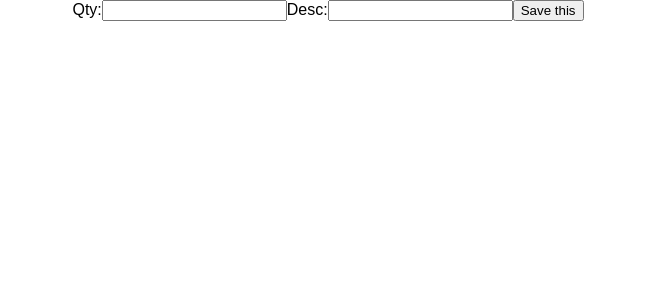
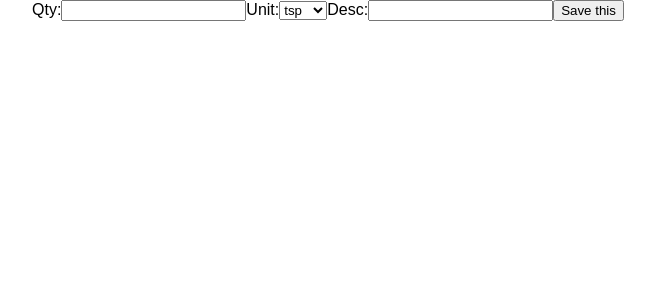
Before and after one commit to psollars/cucina, a React (Create React App) app in the folder client/: page / in a window 1280 px wide. Shown: the top 300 px of the page, without its empty margins (312-967 px from the left). Built offline with nearby package versions, Linux system fonts and the light colour scheme.

Commit message:
add unit of measure dropdown

```diff
--- a/client/src/components/App.js
+++ b/client/src/components/App.js
@@ -3,10 +3,10 @@ import "./../styles/App.css";
 
 class App extends Component {
   constructor(props) {
-    super(props)
+    super(props);
     this.state = {
-
-    }
+      unit: "tsp"
+    };
   }
 
   render() {
@@ -14,30 +14,43 @@ class App extends Component {
       <div className="App">
         <label>
           Qty:
-          <input onChange={this.handleQty}/>
+          <input onChange={this.handleQty} />
+        </label>
+        <label>
+          Unit:
+          <select onChange={this.handleUnit}>
+            <option value="tsp">tsp</option>
+            <option value="tbsp">tbsp</option>
+            <option value="cup">cup</option>
+            <option value="ml">ml</option>
+          </select>
         </label>
         <label>
           Desc:
-          <input onChange={this.handleDesc}/>
+          <input onChange={this.handleDesc} />
         </label>
-        <button onClick={this.handleSave}>
-          Save this
-        </button>
+        <button onClick={this.handleSave}>Save this</button>
       </div>
     );
   }
 
-  handleQty = (e) => {
+  handleQty = e => {
     this.setState({
       qty: e.target.value
     });
-  }
+  };
 
-  handleDesc = (e) => {
+  handleUnit = e => {
+    this.setState({
+      unit: e.target.value
+    });
+  };
+
+  handleDesc = e => {
     this.setState({
       desc: e.target.value
     });
-  }
+  };
 
   handleSave = () => {
     alert("yo");
```
